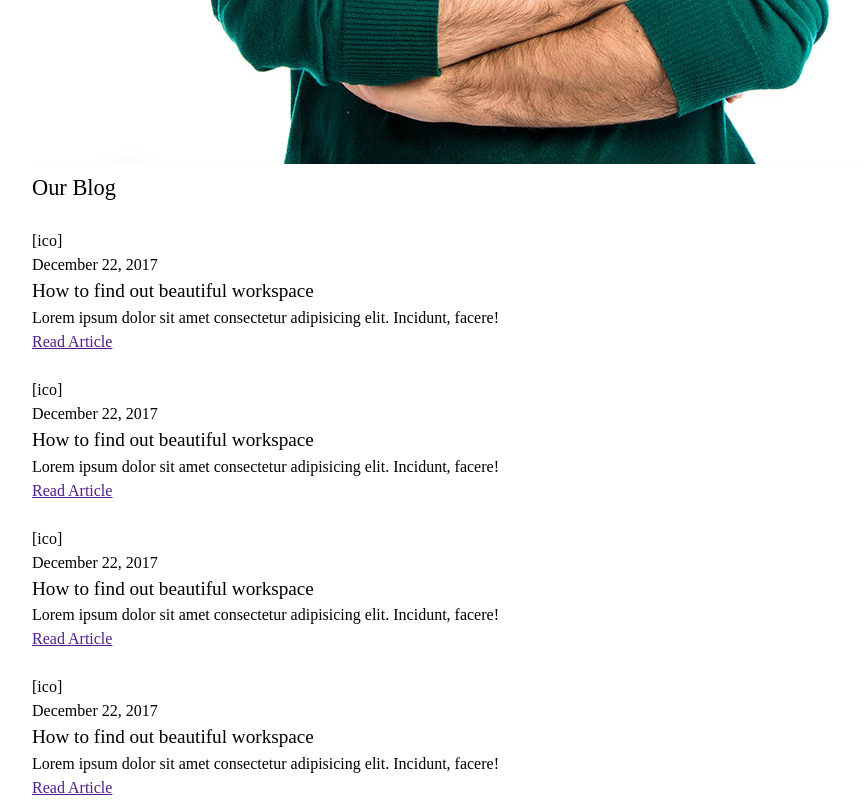
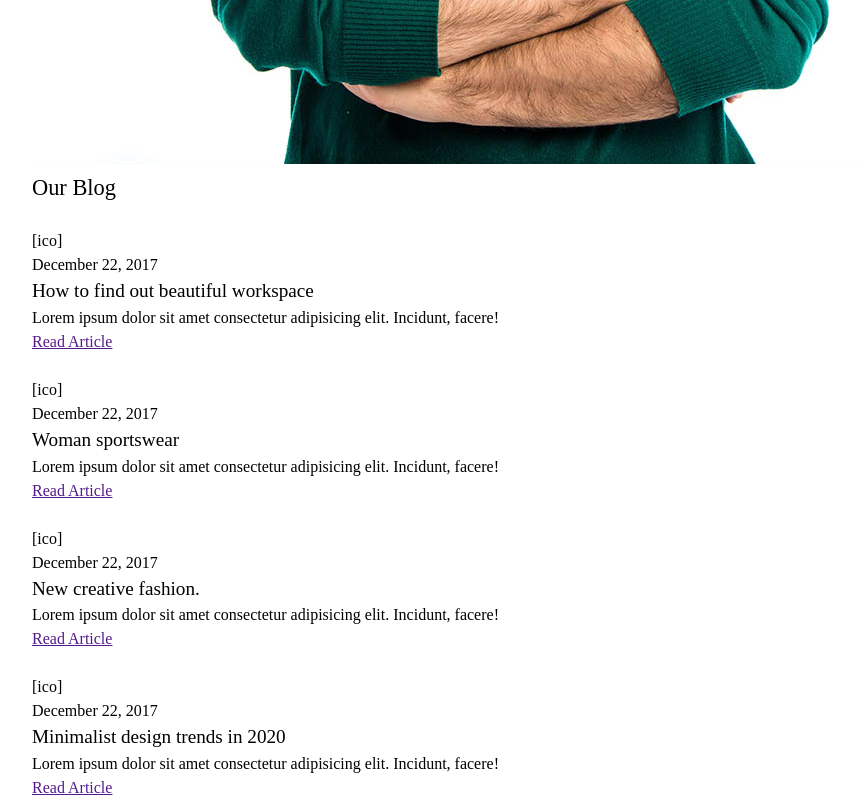
Before and after one commit to bharat-patodi/adding-media-altcampus, a plain HTML site: page index.html in a window 1280 px wide. Shown: the part 1503-2303 px from the top of the page, without its empty margins (38-901 px from the left). Drawn offline with Linux system fonts and the light colour scheme.

Commit message:
Making the repo work on github pages

```diff
--- a/Ex2-assignment-level-1-EHaabl/index.html
+++ b/index.html
@@ -83,7 +83,7 @@
                                     <p>[ico]</p>
                                     <time datetime="2017-12-22">December 22, 2017</time>
                                 </p>
-                                <h3>How to find out beautiful workspace</h3>
+                                <h3>Woman sportswear</h3>
                                 <p>Lorem ipsum dolor sit amet consectetur adipisicing elit. Incidunt, facere!</p>
                                 <a href="" class="btn card-btn">Read Article</a>
                             </div>
@@ -97,7 +97,7 @@
                                     <p>[ico]</p>
                                     <time datetime="2017-12-22">December 22, 2017</time>
                                 </p>
-                                <h3>How to find out beautiful workspace</h3>
+                                <h3>New creative fashion.</h3>
                                 <p>Lorem ipsum dolor sit amet consectetur adipisicing elit. Incidunt, facere!</p>
                                 <a href="" class="btn card-btn">Read Article</a>
                             </div>
@@ -111,7 +111,7 @@
                                     <p>[ico]</p>
                                     <time datetime="2017-12-22">December 22, 2017</time>
                                 </p>
-                                <h3>How to find out beautiful workspace</h3>
+                                <h3>Minimalist design trends in 2020</h3>
                                 <p>Lorem ipsum dolor sit amet consectetur adipisicing elit. Incidunt, facere!</p>
                                 <a href="" class="btn card-btn">Read Article</a>
                             </div>
```
Also changed, not shown: assets/images/about-image.jpg (renamed from Ex2-assignment-level-1-EHaabl/assets/images/about-image.jpg), assets/images/blog-detail-image.jpg (renamed from Ex2-assignment-level-1-EHaabl/assets/images/blog-detail-image.jpg), assets/images/blog-header-bg.jpg (renamed from Ex2-assignment-level-1-EHaabl/assets/images/blog-header-bg.jpg), assets/images/blog-image1.jpg (renamed from Ex2-assignment-level-1-EHaabl/assets/images/blog-image1.jpg), assets/images/blog-image2.jpg (renamed from Ex2-assignment-level-1-EHaabl/assets/images/blog-image2.jpg), assets/images/blog-image3.jpg (renamed from Ex2-assignment-level-1-EHaabl/assets/images/blog-image3.jpg), assets/images/blog-image4.jpg (renamed from Ex2-assignment-level-1-EHaabl/assets/images/blog-image4.jpg), assets/images/home-bg.jpg (renamed from Ex2-assignment-level-1-EHaabl/assets/images/home-bg.jpg), assets/images/work-image1.jpg (renamed from Ex2-assignment-level-1-EHaabl/assets/images/work-image1.jpg), assets/images/work-image2.jpg (renamed from Ex2-assignment-level-1-EHaabl/assets/images/work-image2.jpg), assets/images/work-image3.jpg (renamed from Ex2-assignment-level-1-EHaabl/assets/images/work-image3.jpg), assets/images/work-image4.jpg (renamed from Ex2-assignment-level-1-EHaabl/assets/images/work-image4.jpg), assets/stylesheets/styles.css (renamed from Ex2-assignment-level-1-EHaabl/assets/stylesheets/styles.css), 3 other files.
